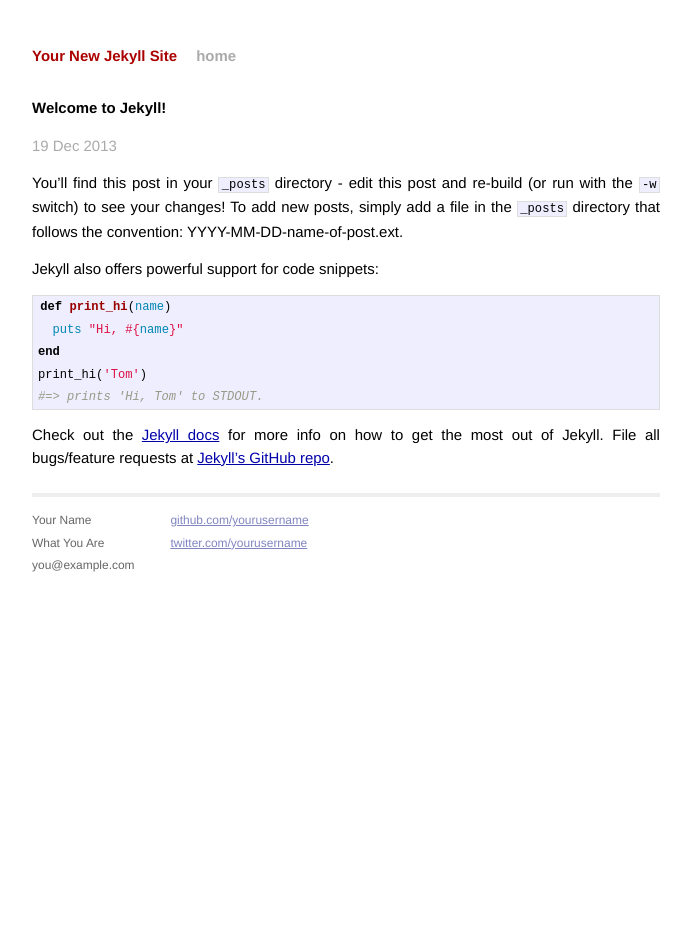
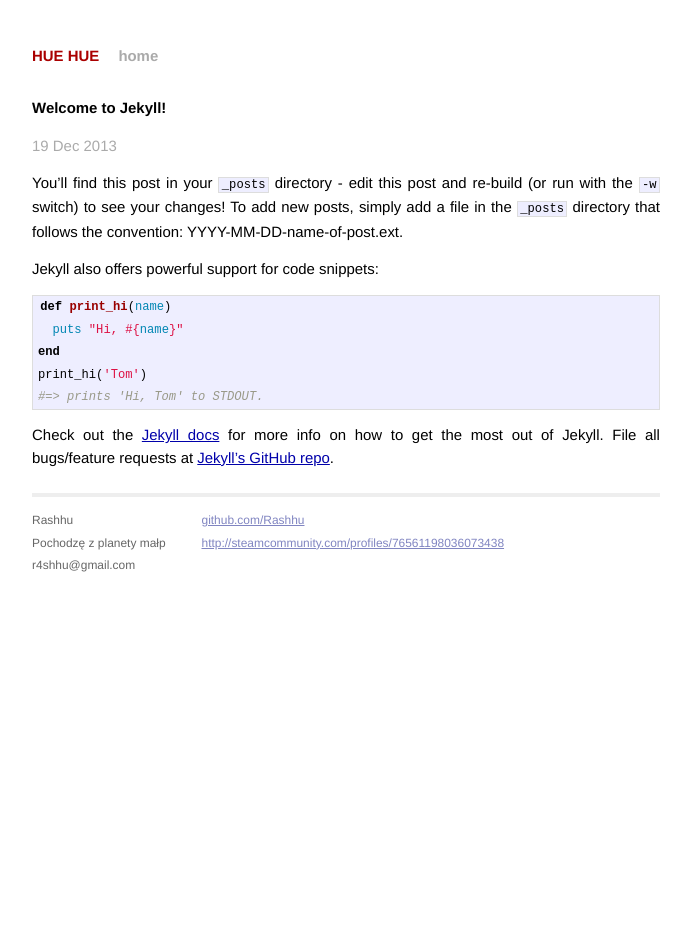
Before and after one commit to Rashhu/blog, a Jekyll site: the page built from _posts/2013-12-19-welcome-to-jekyll.markdown, in a window 1280 px wide. Shown: the whole page, without its empty margins (294-985 px from the left). Built offline with Jekyll 4.4.1, drawn with Linux system fonts in a browser that asks for light colours; Markdown is read by kramdown in place of the engine named in the settings.

Commit message:
First Jekyll

```diff
--- a/_config.yml
+++ b/_config.yml
@@ -1,3 +1,3 @@
-name: Your New Jekyll Site
+name: HUE HUE
 markdown: redcarpet
 pygments: true
--- a/_layouts/default.html
+++ b/_layouts/default.html
@@ -26,15 +26,15 @@
           <div class="footer">
             <div class="contact">
               <p>
-                Your Name<br />
-                What You Are<br />
-                you@example.com
+                Rashhu<br />
+                Pochodzę z planety małp<br />
+                r4shhu@gmail.com
               </p>
             </div>
             <div class="contact">
               <p>
-                <a href="https://github.com/yourusername">github.com/yourusername</a><br />
-                <a href="https://twitter.com/yourusername">twitter.com/yourusername</a><br />
+                <a href="https://github.com/yourusername">github.com/Rashhu</a><br />
+                <a href="https://twitter.com/yourusername">http://steamcommunity.com/profiles/76561198036073438</a><br />
               </p>
             </div>
           </div>
```
